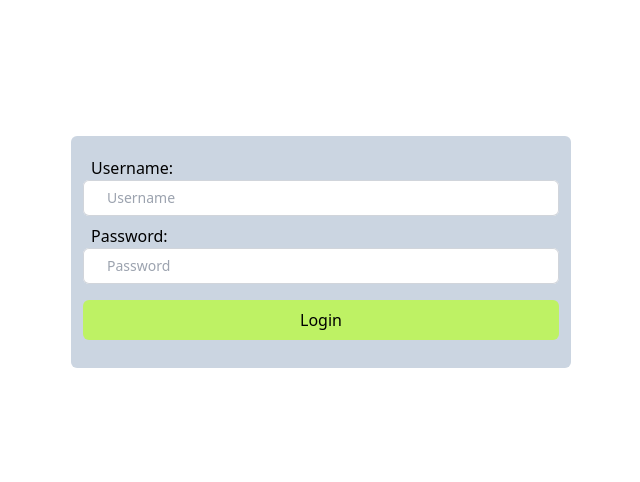
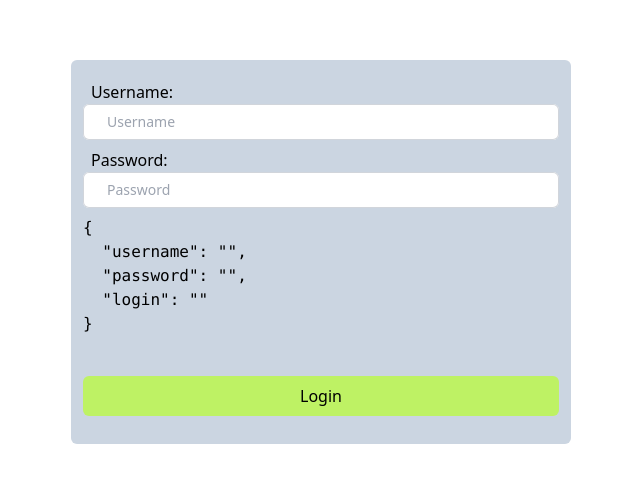
Before and after one commit to sirbosssz/neversitup-frontend-todo, a Nuxt app: page /login in a window 1280 px wide. Shown: the part 148-630 px from the top of the page, without its empty margins (319-959 px from the left). Built offline with nearby package versions, Linux system fonts and the light colour scheme.

Commit message:
refactor composition api for login

```diff
--- /dev/null
+++ b/components/login/LoginError.vue
@@ -0,0 +1,12 @@
+<template>
+  <span v-if="message" class="text-red-600">{{ message }}</span>
+</template>
+
+<script setup lang="ts">
+  defineProps({
+    message: {
+      type: String,
+      default: '',
+    },
+  })
+</script>
--- a/components/login/LoginForm.vue
+++ b/components/login/LoginForm.vue
@@ -1,27 +1,29 @@
 <template>
   <div class="form-base bg-slate-300 dark:bg-slate-700 p-3 rounded-md">
     <form @submit.prevent="onSubmit">
-      <LoginInputGroup
+      <LoginInput
         label="Username"
         placeholder="Username"
         name="username"
         type="text"
+        v-model="username"
         :error="formError.username"
-        v-model="username"
       />
 
-      <LoginInputGroup
+      <LoginInput
         label="Password"
         placeholder="Password"
         name="password"
         type="password"
+        v-model="password"
         :error="formError.password"
-        v-model="password"
       />
 
-      <span v-if="formError.loginError" class="text-red-600">{{
-        formError.loginError
-      }}</span>
+      <LoginError :message="formError.login" />
+
+      <pre
+        >{{ formError }}
+      </pre>
 
       <button
         class="block w-full bg-lime-300 text-black p-2 my-4 rounded-md"
@@ -36,7 +38,7 @@
 
 <script setup lang="ts">
   import { object, string } from 'yup'
-  import { useForm } from 'vee-validate'
+  import { useForm, type GenericObject } from 'vee-validate'
 
   const { defineField, handleSubmit, isSubmitting } = useForm({
     validationSchema: object({
@@ -47,28 +49,34 @@
         .required('Required Password'),
     }),
   })
-
   const [username] = defineField('username')
   const [password] = defineField('password')
 
-  let formError = reactive({
+  function useFormError() {
+    type FormErrorKeys = 'username' | 'password' | 'login'
+    type FormError = Record<FormErrorKeys, string>
+
+    const initError: FormError = {
       username: '',
       password: '',
-    loginError: '',
+      login: '',
+    }
+    const formError = reactive<FormError>({ ...initError })
+    const setFormError = (errors: Partial<FormError>) => {
+      Object.keys(formError).forEach((key: string) => {
+        const errorKey = key as FormErrorKeys
+        formError[errorKey] = errors[errorKey] ?? ''
       })
-  const setError = (errors: Partial<Record<string, string>>) => {
-    formError.username = errors.username ?? ''
-    formError.password = errors.password ?? ''
     }
-  const resetError = () => {
-    formError.username = ''
-    formError.password = ''
-    formError.loginError = ''
+    const resetFormError = () => {
+      Object.assign(formError, initError)
     }
+    return { formError, setFormError, resetFormError }
+  }
+  const { formError, setFormError, resetFormError } = useFormError()
 
-  const onSubmit = handleSubmit(
-    async (values) => {
-      resetError()
+  const submitLogin = async (values: GenericObject) => {
+    resetFormError()
     const result = await $fetch('/api/auth/login', {
       method: 'POST',
       body: {
@@ -76,23 +84,25 @@
         password: values.password,
       },
     }).catch((error) => {
-        formError.loginError = error.data.message ?? ''
+      setFormError({ login: error.data.message })
     })
 
     if (result) {
       // set token
       const token = result.access_token
-        const accessTokenCookie = useCookie('access_token')
+      const accessTokenCookie = useCookie('access_token', {
+        httpOnly: true,
+        secure: true,
+      })
       accessTokenCookie.value = token
 
       // redirect to index
-        const router = useRouter()
-        router.push('/')
+      await navigateTo('/')
     }
-    },
-    ({ errors }) => {
-      setError(errors)
   }
+  const onSubmit = handleSubmit(
+    (values) => submitLogin(values),
+    ({ errors }) => setFormError(errors)
   )
 </script>
 
--- a/components/login/LoginInputGroup.vue
+++ b/components/login/LoginInput.vue
@@ -10,7 +10,7 @@
       :v-bind="attrs"
       @input="updateValue"
     />
-    <span v-if="error" class="text-red-600">{{ error }}</span>
+    <LoginError :message="error" />
   </div>
 </template>
 
@@ -33,12 +33,13 @@
       default: '',
     },
     modelValue: {
-      type: Object,
-      required: true,
+      type: String,
+      required: false,
     },
     error: {
       type: String,
-      default: '',
+      required: false,
+      default: ''
     },
     attrs: {},
   })
```
Lines whose indentation alone changed are shown as unchanged.
